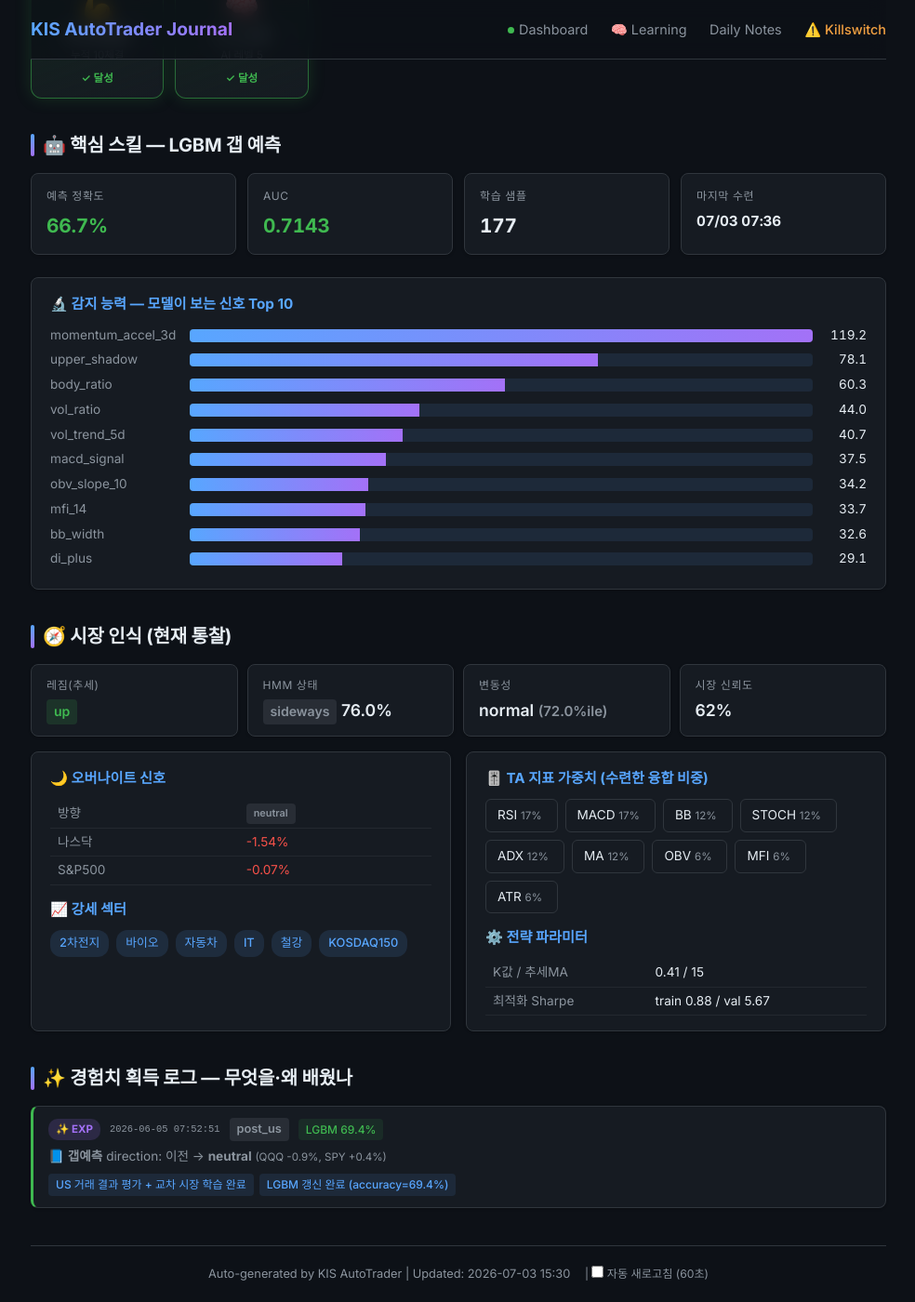
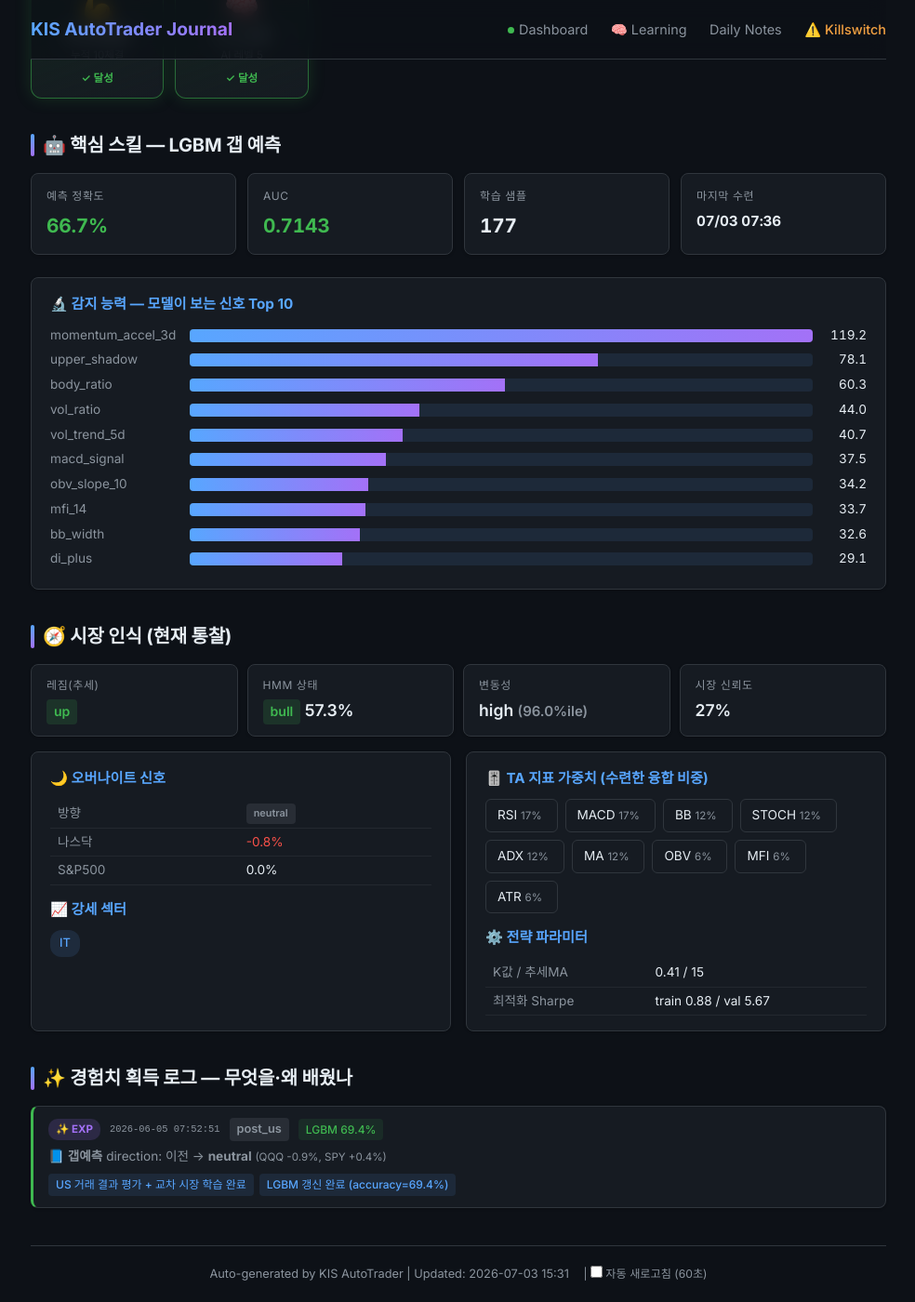
Before and after one commit to BudongJW/kis-trading-journal, a Jekyll site: the page built from learning.html, in a window 1280 px wide and 1400 px high, scrolled down 652 px. Shown: the whole window at 93% size, without its empty margins (147-1131 px from the left). Built offline with Jekyll 4.4.1, drawn with Linux system fonts in a browser that asks for light colours; nearby versions of some CDN libraries.

Commit message:
auto: portfolio update 15:31

```diff
--- a/_data/portfolio.json
+++ b/_data/portfolio.json
@@ -1,5 +1,5 @@
 {
-  "updated_at": "2026-07-03T15:30:07.436001",
+  "updated_at": "2026-07-03T15:31:30.326702",
   "initial_capital": 500000,
   "cash": 647288,
   "holdings": [],
@@ -1065,18 +1065,7 @@
     "avg_loss_pct": -3.22,
     "total_return_pct": -1.29
   },
-  "r_summary": {
-    "total_trades": 1,
-    "avg_r": 0.01,
-    "median_r": 0.01,
-    "win_rate": 1.0,
-    "avg_win_r": 0.01,
-    "avg_loss_r": 0,
-    "expectancy_r": 0.01,
-    "best_r": 0.01,
-    "worst_r": 0.01,
-    "last_updated": "2026-07-03 11:12"
-  },
+  "r_summary": {},
   "daily_history": [
     {
       "date": "2026-05-12",
@@ -1617,29 +1606,24 @@
       "unrealized_pnl": 0,
       "net_deposit": 421174,
       "regime": "up",
-      "hmm_state": "sideways",
-      "confidence": 0.62,
+      "hmm_state": "bull",
+      "confidence": 0.27,
       "k_value": 0.41
     }
   ],
   "market": {
     "regime": "up",
-    "hmm_state": "sideways",
-    "confidence": 0.62,
-    "volatility": "normal",
-    "vol_percentile": 72.0,
+    "hmm_state": "bull",
+    "confidence": 0.27,
+    "volatility": "high",
+    "vol_percentile": 96.0,
     "overnight_gap": {
       "direction": "neutral",
-      "strength": 0.27,
+      "strength": 0.1,
       "action": "normal"
     },
     "strong_sectors": [
-      "2차전지",
-      "바이오",
-      "자동차",
-      "IT",
-      "철강",
-      "KOSDAQ150"
+      "IT"
     ]
   },
   "strategy": {
@@ -1648,7 +1632,7 @@
       "k": 0.41,
       "trend_ma": 15
     },
-    "universe_count": 12,
+    "universe_count": 7,
     "universe": [
       {
         "symbol": "395160",
@@ -1675,28 +1659,8 @@
         "name": "HMM"
       },
       {
-        "symbol": "305720",
-        "name": "KODEX 2차전지"
-      },
-      {
-        "symbol": "244580",
-        "name": "KODEX 바이오"
-      },
-      {
-        "symbol": "091180",
-        "name": "KODEX 자동차"
-      },
-      {
         "symbol": "098560",
         "name": "KODEX IT"
-      },
-      {
-        "symbol": "117700",
-        "name": "KODEX 철강"
-      },
-      {
-        "symbol": "229200",
-        "name": "KODEX KOSDAQ150"
       }
     ]
   },
@@ -1764,26 +1728,21 @@
   "learning": {
     "market": {
       "trend": "up",
-      "hmm_state": "sideways",
-      "hmm_confidence": 76.0,
-      "volatility": "normal",
-      "vol_percentile": 72.0,
-      "market_confidence": 0.62,
-      "analyzed_at": "2026-07-02 10:29"
+      "hmm_state": "bull",
+      "hmm_confidence": 57.3,
+      "volatility": "high",
+      "vol_percentile": 96.0,
+      "market_confidence": 0.27,
+      "analyzed_at": "2026-07-03 13:47"
     },
     "overnight": {
       "direction": "neutral",
-      "nasdaq_change": -1.54,
-      "sp500_change": -0.07,
+      "nasdaq_change": -0.8,
+      "sp500_change": 0.0,
       "recommended_action": "normal"
     },
     "strong_sectors": [
-      "2차전지",
-      "바이오",
-      "자동차",
-      "IT",
-      "철강",
-      "KOSDAQ150"
+      "IT"
     ],
     "lgbm": {
       "accuracy": 66.7,
@@ -1853,8 +1812,8 @@
     },
     "adaptive": {
       "etf": 1.0,
-      "win_rate": 0.5,
-      "trades": 8
+      "win_rate": 0.4,
+      "trades": 11
     },
     "diary": [
       {
@@ -1974,26 +1933,26 @@
     }
   },
   "day_plan": {
-    "stance": "RISK_ON",
+    "stance": "CAUTIOUS",
     "forced": false,
-    "auto_stance": "RISK_ON",
-    "stance_kr": "공격",
-    "budget_pct": 1.0,
-    "max_new_positions": 3,
+    "auto_stance": "CAUTIOUS",
+    "stance_kr": "신중",
+    "budget_pct": 0.4,
+    "max_new_positions": 2,
     "allow_long": true,
-    "allow_inverse": false,
-    "allow_leverage": true,
-    "size_mult": 1.0,
-    "k_effective": 0.41,
-    "allow_summary": "롱/레버리지",
-    "briefing": "오늘 스탠스 공격(RISK_ON) · 레짐 BULL·신뢰도 62% · 美 오버나이트 neutral(-1.5%) · 예산 100%·최대 3종목·허용 롱/레버리지",
+    "allow_inverse": true,
+    "allow_leverage": false,
+    "size_mult": 0.6,
+    "k_effective": 0.46,
+    "allow_summary": "롱/인버스",
+    "briefing": "오늘 스탠스 신중(CAUTIOUS) · 레짐 BULL·신뢰도 27% · 美 오버나이트 neutral(-0.8%) · 고변동(96.0%ile) · 예산 40%·최대 2종목·허용 롱/인버스",
     "signals": {
       "regime": "BULL",
-      "confidence": 0.62,
+      "confidence": 0.27,
       "direction": "neutral",
-      "nasdaq_change": -1.54,
-      "high_vol": false,
-      "vol_percentile": 72.0,
+      "nasdaq_change": -0.8,
+      "high_vol": true,
+      "vol_percentile": 96.0,
       "rapid_level": "NONE"
     }
   },
@@ -2001,12 +1960,12 @@
     "enabled": true,
     "dry_run": true,
     "gate_allowed": false,
-    "gate_reason": "HMM sideways(bull 아님/횡보) → 레버리지 금지",
+    "gate_reason": "HMM 확신 부족(57% < 70%) → 레버리지 금지",
     "hard_stop_pct": 0.04,
     "max_weight": 0.15,
     "regime": "BULL",
-    "hmm_state": "sideways",
-    "hmm_confidence": 0.76,
+    "hmm_state": "bull",
+    "hmm_confidence": 0.573,
     "universe": [
       {
         "symbol": "122630",
```
